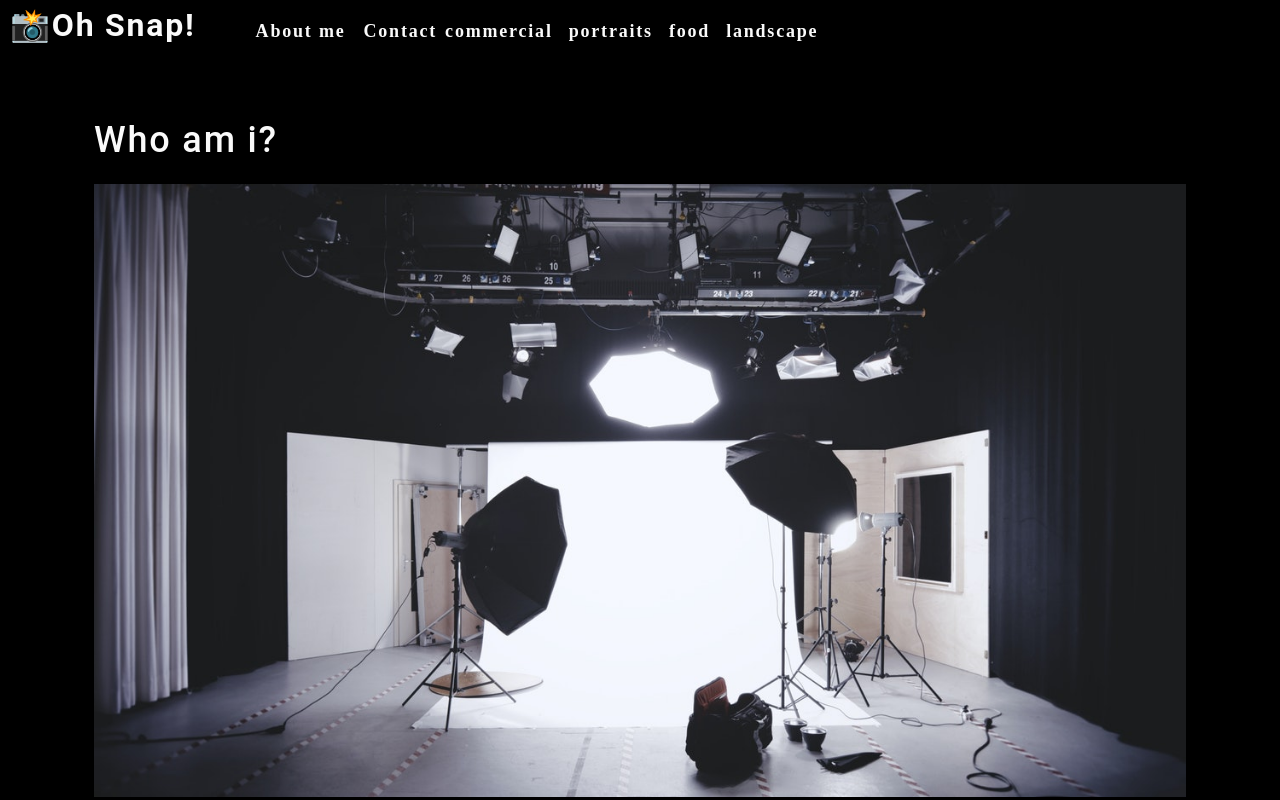
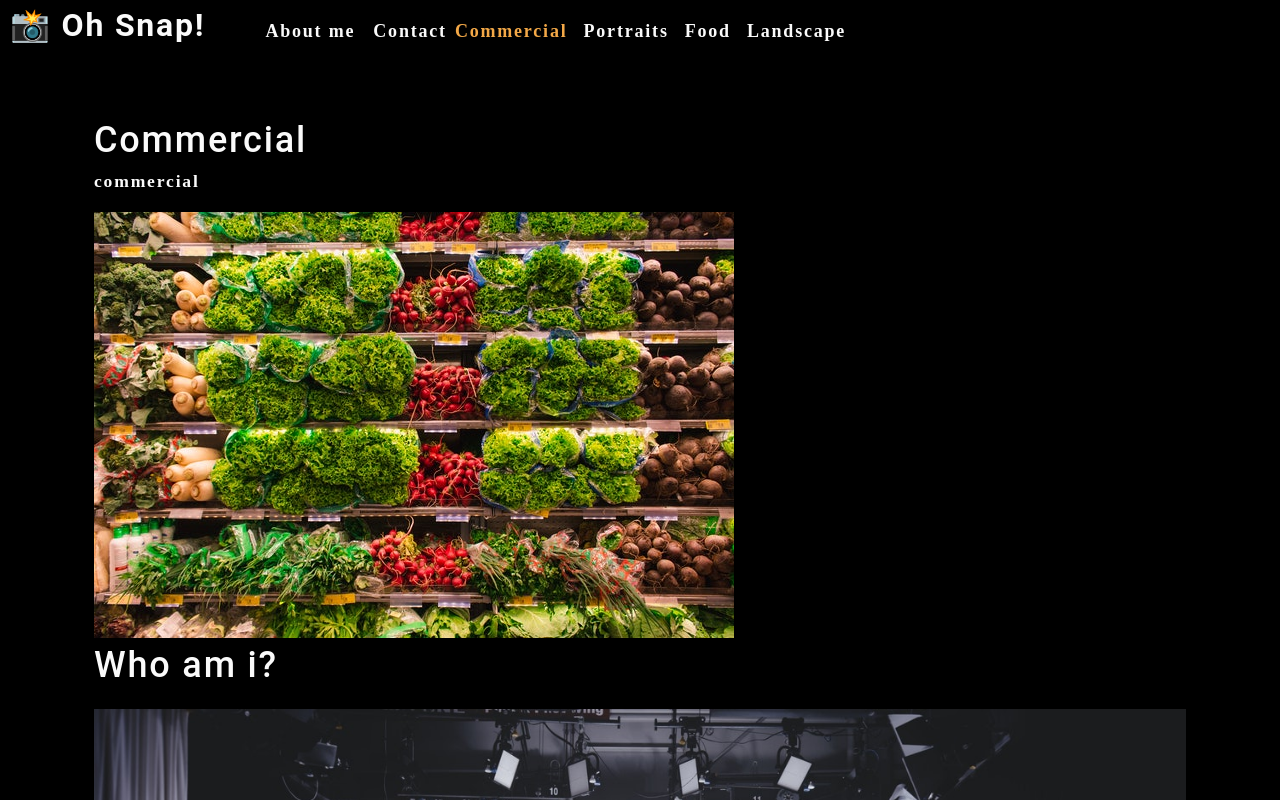
Before and after one commit to FOR-TIMI/Photo-Port, a React (Create React App) app: page / in a window 1280 px wide. Shown: the top 800 px of the page. Built offline with nearby package versions, Linux system fonts and the light colour scheme.

Commit message:
Added  Conditional Rendering to the Nav Component

```diff
--- a/src/App.js
+++ b/src/App.js
@@ -1,12 +1,35 @@
-import React from "react";
+import React, {useState} from "react";
 import About from './components/About';
-import Nav from './components/Nav'
+import Nav from './components/Nav';
+import Gallery from "./components/Gallery";
 
 function App() {
+
+  const [categories] = useState([
+    {
+      name: "commercial",
+      description:
+        "Photos of grocery stores, food trucks, and other commercial projects",
+    },
+    { name: "portraits", description: "Portraits of people in my life" },
+    { name: "food", description: "Delicious delicacies" },
+    {
+      name: "landscape",
+      description: "Fields, farmhouses, waterfalls, and the beauty of nature",
+    },
+  ])
+
+const [currentCategory, setCurrentCategory] = useState(categories[0])
+
   return (
     <div>
-      <Nav/>
+      <Nav
+        categories={categories}
+        setCurrentCategory={setCurrentCategory}
+        currentCategory={currentCategory}
+      />
       <main>
+          <Gallery/>
           <About/>
       </main>
     </div>
--- /dev/null
+++ b/src/components/Gallery/index.js
@@ -0,0 +1,28 @@
+import React, {useState} from 'react';
+import { capitalizeFirstLetter } from '../../utils/helpers';
+import photo from "../../assets/small/commercial/0.jpg";
+
+function Gallery(){
+    const currentCategory = {
+        name: "commercial",
+        description:
+          "Photos of grocery stores, food trucks, and other commercial projects",
+      };
+
+    return (
+       <section>
+        <h1>{capitalizeFirstLetter(currentCategory.name)}</h1>
+        <p>{currentCategory.name}</p>
+        <div className='flex-row'>
+            <img
+            src={photo}
+            alt="Commercial Example"
+            />
+        </div>
+
+
+       </section>
+    )
+}
+
+export default Gallery;
--- a/src/components/Nav/index.js
+++ b/src/components/Nav/index.js
@@ -1,31 +1,29 @@
-import React from 'react'
+import React, { useEffect } from 'react';
 import { capitalizeFirstLetter } from "../../utils/helpers";
 
 
-const categories = [
-    {
-      name: "commercial",
-      description:
-        "Photos of grocery stores, food trucks, and other commercial projects",
-    },
-    { name: "portraits", description: "Portraits of people in my life" },
-    { name: "food", description: "Delicious delicacies" },
-    {
-      name: "landscape",
-      description: "Fields, farmhouses, waterfalls, and the beauty of nature",
-    },
-  ];
 
-function Nav(){
-    function categorySelected(name) {
-        console.log(`${name} clicked`)
-    }
+
+function Nav(props){
+    const { categories
+            ,setCurrentCategory
+            ,currentCategory
+    } = props
+
+    useEffect(() => {
+        document.title = capitalizeFirstLetter(currentCategory.name);
+      }, [currentCategory]);
+
 
     return (
         <header data-testid="header" className="flex-row px-1">
             <h2>
                 <a data-testid="link" href="/">
-                    <span role="img" aria-label="camera">📸</span>Oh Snap!
+                    <span role="img" aria-label="camera">
+                        {" "}
+                        📸</span>
+                        {" "}
+                        Oh Snap!
                 </a>
             </h2>
             <nav>
@@ -42,9 +40,11 @@
 
                     {categories.map(category =>
 
-                     <li className="mx-1" key={category.name}>
-                        <span onClick={() => categorySelected(category.name)}>
-                            {category.name}
+                     <li className={`mx-1 ${
+                        currentCategory.name === category.name && `navActive`
+                     }`} key={category.name}>
+                        <span onClick={() => setCurrentCategory(category)}>
+                            {capitalizeFirstLetter(category.name)}
                         </span>
                      </li>
                      )}
```
